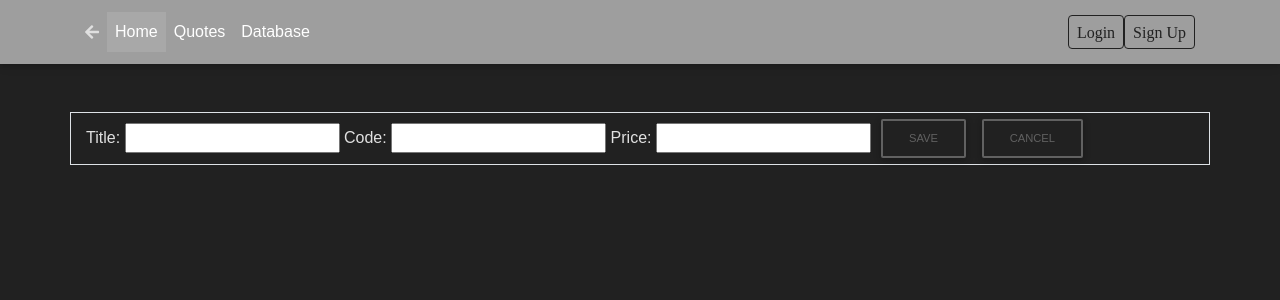
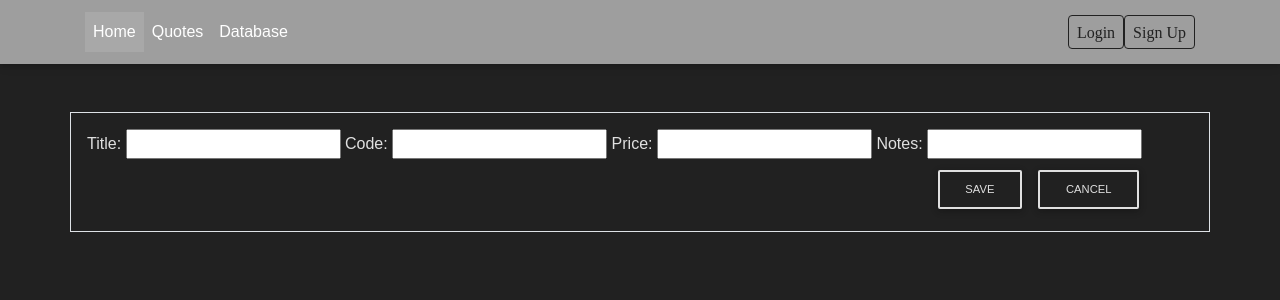
Before and after one commit to potgieterbt/QuoteSiteDemo, a Django app: page /items/new/ in a window 1280 px wide. Shown: the top 300 px of the page. Run offline with Django 3.2, Linux system fonts and the light colour scheme; parts of the project's set-up code (start-up, migrations or seed data) failed here and were passed over; some libraries are stand-ins or nearby versions.

Commit message:
Added Multi-search-filters & Added Notes For Items

```diff
--- a/Demo_quote_site/settings.py
+++ b/Demo_quote_site/settings.py
@@ -2,9 +2,10 @@ import os
 
 ENVIRONMENT = os.getenv('ENVIRONMENT', 'development')
 
-DEBUG = True
+DEBUG = config('DEBUG')
 BASE_DIR = os.path.dirname(os.path.dirname(os.path.abspath(__file__)))
-SECRET_KEY = '888ba62bd9957a8a0f7748196bdc1004c5bd619bc1852b1cad8601ac110c'
+SECRET_KEY = config('SECRET_KEY')
+# SECRET_KEY = '888ba62bd9957a8a0f7748196bdc1004c5bd619bc1852b1cad8601ac110c'
 ALLOWED_HOSTS = ['easy-quote-demo.herokuapp.com', '127.0.0.1']
 
 INSTALLED_APPS = [
--- a/core/forms.py
+++ b/core/forms.py
@@ -21,6 +21,7 @@ class ItemForm(forms.ModelForm):
     title = forms.CharField(max_length=200)
     code = forms.IntegerField()
     price = forms.FloatField()
+    notes = forms.CharField(max_length=2000, required=False)
 
     class Meta:
         model = Item
@@ -28,4 +29,5 @@ class ItemForm(forms.ModelForm):
             'title',
             'code',
             'price',
+            'notes',
         ]
--- a/core/models.py
+++ b/core/models.py
@@ -7,9 +7,10 @@ class Item(models.Model):
     title = models.CharField(max_length=200)
     code = models.IntegerField(primary_key=True)
     price = models.FloatField()
+    notes = models.CharField(max_length=2000)
 
     def __str__(self):
-        template = '{0.title} {0.code} {0.price}'
+        template = '{0.title} {0.code} {0.price} {0.notes}'
         return template.format(self)
 
 
@@ -35,6 +36,7 @@ class Quote(models.Model):
     address = models.CharField(max_length=500)
     installed = models.BooleanField(default=False)
     total_price = models.FloatField(blank=True, null=True)
+    notes = models.CharField(max_length=2000, null=True)
 
     def get_total(self):
         total = 0
--- a/core/views.py
+++ b/core/views.py
@@ -218,8 +218,10 @@ def Items(request):
 def ItemEdit(request, code):
     item = Item.objects.get(pk=code)
     form = ItemForm(instance=item)
+    print(form)
     if request.method == 'POST':
         form = ItemForm(request.POST, instance=item)
+        print(form)
         if form.is_valid():
             form.save()
             return redirect('/items')
@@ -244,14 +246,15 @@ def EditItemView(request):
 
 
 def NewItem(request):
+    form = ItemForm()
     if request.method == 'POST':
         form = ItemForm(request.POST)
+        print(form)
         if form.is_valid():
             form.save()
             return redirect('/items')
         else:
             form = ItemForm()
-    form = ItemForm()
     context = {
         'form': form
     }
--- a/templates/base.html
+++ b/templates/base.html
@@ -24,9 +24,6 @@
         <nav class="navbar fixed-top navbar-expand-lg grey scrolling-navbar">
             <div class="container">
                 <ul class="navbar-nav mr-auto">
-                    <li class="nav-item">
-                        <a class="" href="../"><i class="fas fa-arrow-left text-light mt-1 pt-2 pr-2"></i></a>
-                    </li>
                     <li class="nav-item active">
                         <a class="nav-link waves-effect" href="/">Home</a>
                     </li>
--- a/templates/new_item.html
+++ b/templates/new_item.html
@@ -5,15 +5,18 @@
 <link rel="stylesheet" href="{% static 'bootstrap.css' %}">
 <link rel="stylesheet" href="{% static 'style.css' %}">
 {% block head %}
+
 <head>
     <title>New Item</title>
 </head>
 {% endblock head %}
 
 {% block content %}
+
 <body class="bg-dark text-light">
     <main class="mt-5 pt-5">
         <div class="container border">
+            <div class="row pl-3 pt-3 pr-3 pb-3">
                 <form action="." method="POST">{% csrf_token %}
                     <label for="title">Title: </label>
                     {{ form.title }}
@@ -21,9 +24,18 @@
                     {{ form.code }}
                     <label for="price">Price: </label>
                     {{ form.price }}
-                <input class="btn btn-outline-grey btn-md" type="submit" value="Save">
-                <a class="btn btn-outline-grey btn-md" href="/items/">Cancel</a>
+                    <label for="notes">Notes: </label>
+                    {{ form.notes }}
+                    <div class="float-right pr-5 ml-5">
+                        <!-- <textarea class="text-dark" name="notes" id="notes" cols="30" rows="5"
+                            placeholder="Add Notes For Item Here..."></textarea> -->
+                        <div class="text-right">
+                            <input class="btn btn-outline-light btn-md" type="submit" value="Save">
+                            <a class="btn btn-outline-light btn-md" href="/items/">Cancel</a>
+                        </div>
+                    </div>
                 </form>
+            </div>
         </div>
     </main>
 </body>
```
Also changed, not shown: static_files/js/update.js (+22 -8 lines), templates/edit_item.html (+20 -10 lines), templates/items.html (+7 -4 lines), core/migrations/0007_auto_20200515_0939.py (added), core/migrations/0008_auto_20200515_1511.py (added), core/migrations/0009_auto_20200515_1512.py (added), core/migrations/0010_auto_20200517_2217.py (added). Lines whose indentation alone changed are shown as unchanged.
